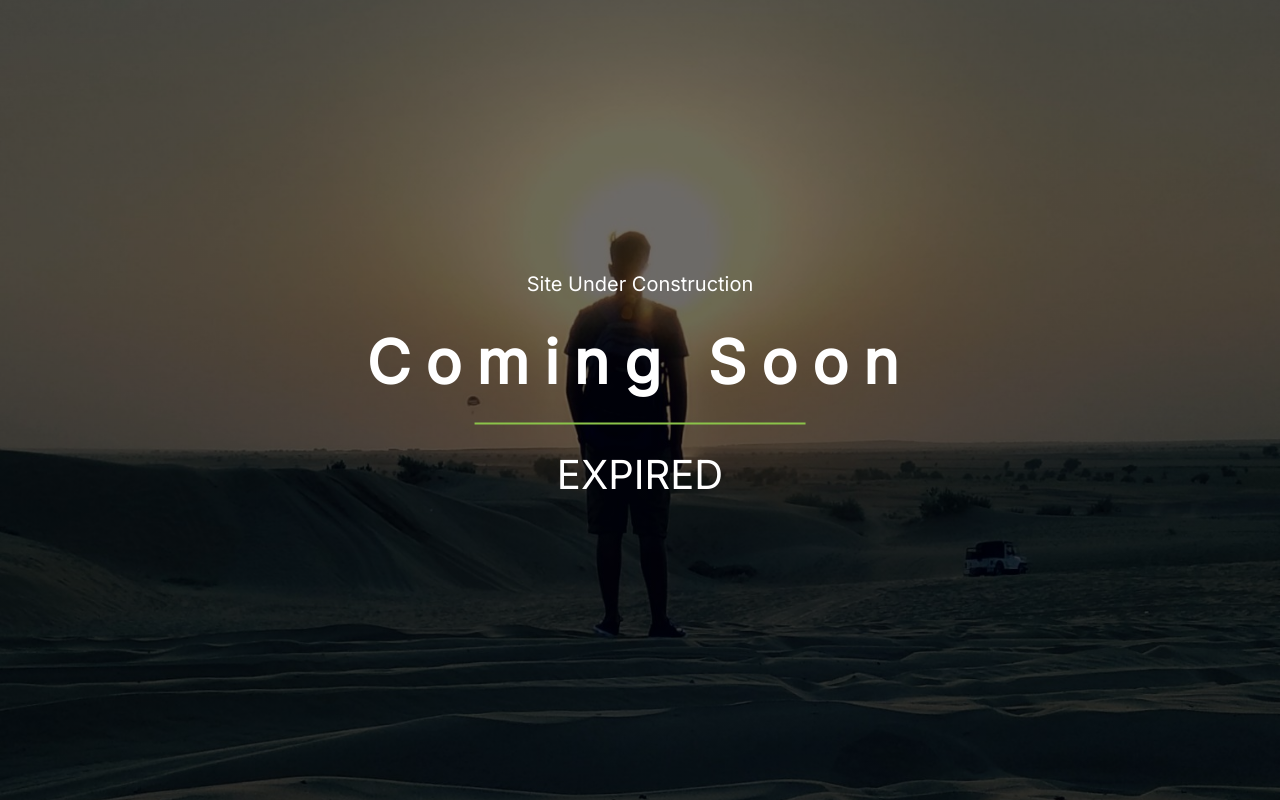
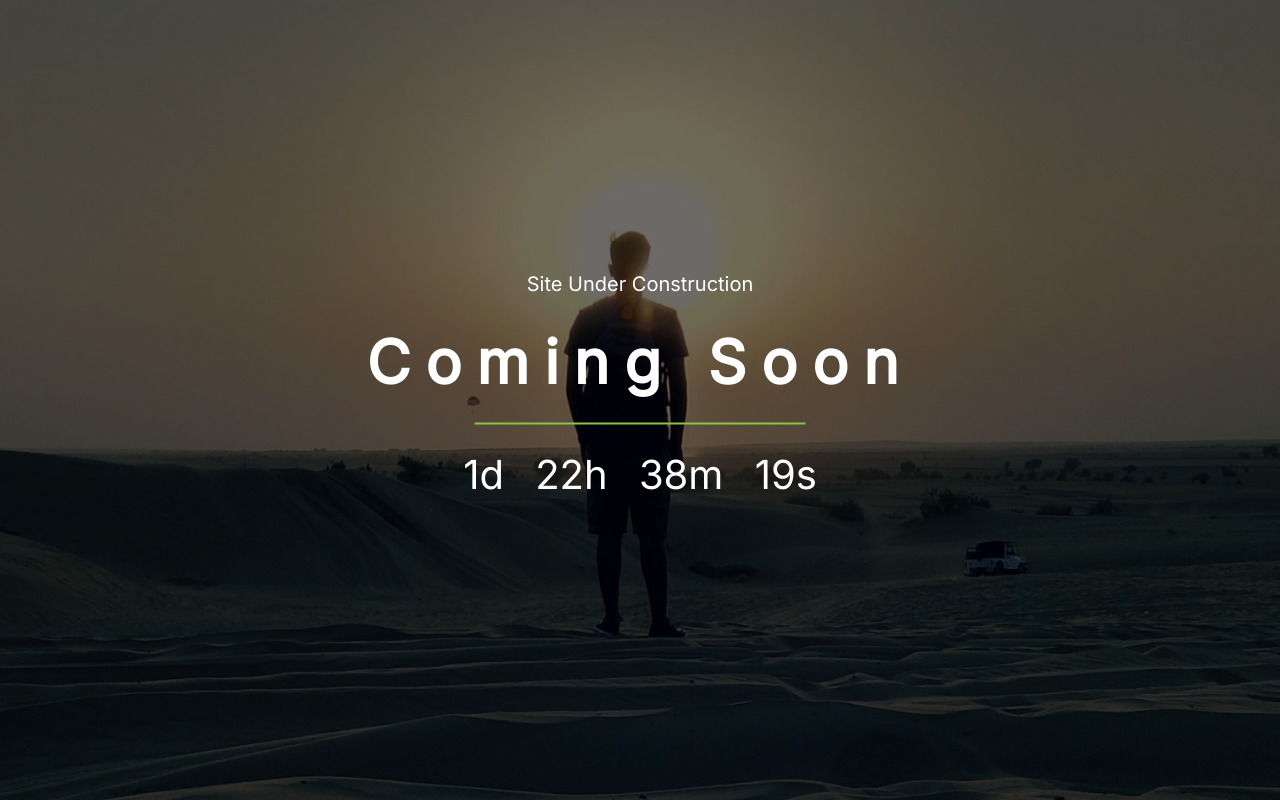
Before and after one commit to yash-desai10/Portfolio, a plain HTML site: page index.html in a window 1280 px wide. Drawn offline with Linux system fonts and the light colour scheme.

Commit message:
Update index.html

```diff
--- a/index.html
+++ b/index.html
@@ -17,7 +17,7 @@
   </body>
 
 <script>
-  var countDownDate=new Date("March 31, 2020 00:00:00").getTime();
+  var countDownDate=new Date("April 8, 2020 00:00:00").getTime();
   console.log(countDownDate);
 
   var x=setInterval(function()
```
